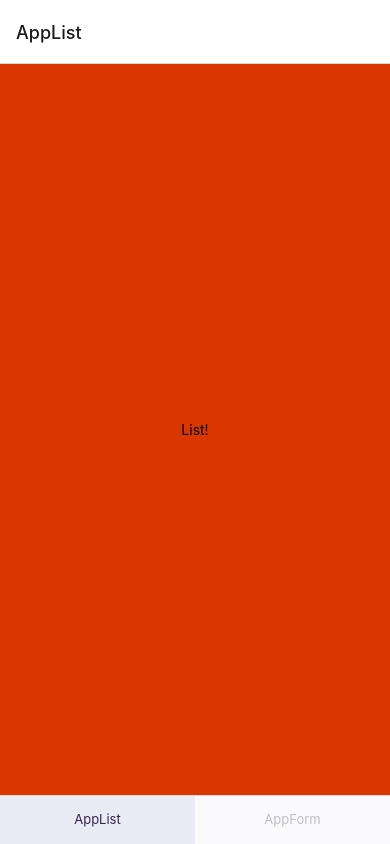
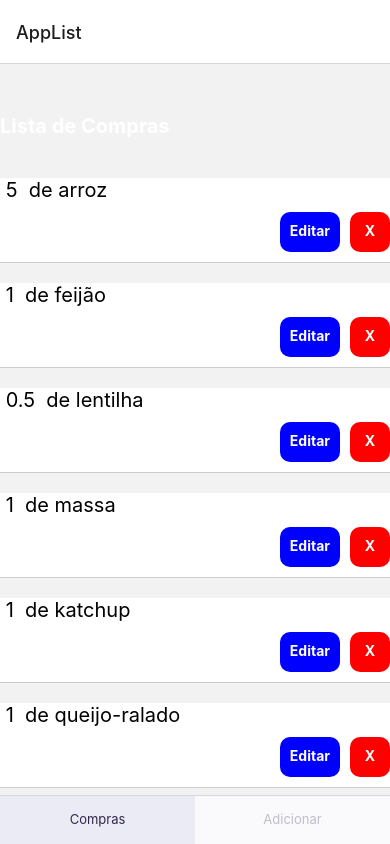
Before and after one commit to lara-marinelli/tabs-navigation-examples, a React Native app: screen / in a window 390 px wide. Built offline with nearby package versions, Linux system fonts and the light colour scheme.

Commit message:
aula_16_12

```diff
--- a/AppForm.js
+++ b/AppForm.js
@@ -1,11 +1,61 @@
 import { StatusBar } from "expo-status-bar";
-import React from "react";
-import { StyleSheet, Text, View } from "react-native";
+import React, { useState, useEffect } from "react";
+import {
+  StyleSheet,
+  Text,
+  View,
+  TextInput,
+  TouchableOpacity,
+} from "react-native";
+import AsyncStorage from "@react-native-async-storage/async-storage";
 
-export default function AppForm() {
+export default function AppForm({ navigation }) {
+  const [descricao, setDescricao] = useState("");
+  const [quantidade, setQuantidade] = useState("");
+
+  function handleDescriptionChange(descricao) {
+    setDescricao(descricao);
+  }
+  function handleQuantityChange(quantidade) {
+    setQuantidade(quantidade);
+  }
+  async function handleButtonPress() {
+    const listItem = {
+      id: new Date().getTime(),
+      descricao,
+      quantidade: parseInt(quantidade),
+    };
+    let savedItems = [];
+    const response = await AsyncStorage.getItem("items");
+
+    if (response) savedItems = JSON.parse(response);
+    savedItems.push(listItem);
+
+    await AsyncStorage.setItem("items", JSON.stringify(savedItems));
+    navigation.navigate("AppList", listItem);
+  }
+
   return (
     <View style={styles.container}>
-      <Text>Form!</Text>
+      <Text style={styles.title}>Item para comprar</Text>
+      <View style={styles.inputContainer}>
+        <TextInput
+          style={styles.input}
+          onChangeText={handleDescriptionChange}
+          placeholder="O que está faltando em casa?"
+          clearButtonMode="always"
+        />
+        <TextInput
+          style={styles.input}
+          onChangeText={handleQuantityChange}
+          placeholder="Digite a quantidade"
+          keyboardType={"numeric"}
+          clearButtonMode="always"
+        />
+        <TouchableOpacity style={styles.button} onPress={handleButtonPress}>
+          <Text style={styles.buttonText}>Salvar</Text>
+        </TouchableOpacity>
+      </View>
       <StatusBar style="light" />
     </View>
   );
@@ -16,6 +66,47 @@ const styles = StyleSheet.create({
     flex: 1,
     backgroundColor: "#D93600",
     alignItems: "center",
+  },
+  title: {
+    color: "#fff",
+    fontSize: 20,
+    fontWeight: "bold",
+    marginTop: 50,
+  },
+  inputContainer: {
+    flex: 1,
+    marginTop: 30,
+    width: "90%",
+    padding: 20,
+    borderTopLeftRadius: 10,
+    borderTopRightRadius: 10,
+    alignItems: "stretch",
+    backgroundColor: "#fff",
+  },
+  input: {
+    marginTop: 10,
+    height: 60,
+    backgroundColor: "#fff",
+    borderRadius: 10,
+    paddingHorizontal: 24,
+    fontSize: 16,
+    alignItems: "stretch",
+  },
+  button: {
+    marginTop: 10,
+    height: 60,
+    backgroundColor: "blue",
+    borderRadius: 10,
+    paddingHorizontal: 24,
+    fontSize: 16,
+    alignItems: "center",
     justifyContent: "center",
+    elevation: 20,
+    shadowOpacity: 20,
+    shadowColor: "#ccc",
+  },
+  buttonText: {
+    color: "#fff",
+    fontWeight: "bold",
   },
 });
--- /dev/null
+++ b/AppItem.js
@@ -0,0 +1,66 @@
+import React from "react";
+import { StyleSheet, Text, View, TouchableOpacity } from "react-native";
+
+export default function AppItem(props) {
+  return (
+    <View style={styles.container}>
+      <Text style={styles.textItem}> {props.item} </Text>
+      <View style={styles.buttonsContainer}>
+        <TouchableOpacity style={styles.deleteButton}>
+          <Text style={styles.buttonText}>X</Text>
+        </TouchableOpacity>
+        <TouchableOpacity style={styles.editButton}>
+          <Text style={styles.buttonText}>Editar</Text>
+        </TouchableOpacity>
+      </View>
+    </View>
+  );
+}
+
+const styles = StyleSheet.create({
+  container: {
+    backgroundColor: "#fff",
+    marginTop: 20,
+    width: "100%",
+  },
+  buttonsContainer: {
+    flexDirection: "row-reverse",
+    alignItems: "flex-end",
+    borderBottomWidth: 1,
+    borderBottomColor: "#CCC",
+    paddingBottom: 10,
+    marginTop: 10,
+  },
+  editButton: {
+    marginLeft: 10,
+    height: 40,
+    backgroundColor: "blue",
+    borderRadius: 10,
+    padding: 10,
+    fontSize: 12,
+    elevation: 10,
+    shadowOpacity: 10,
+    shadowColor: "#ccc",
+    alignItems: "center",
+  },
+  deleteButton: {
+    marginLeft: 10,
+    height: 40,
+    width: 40,
+    backgroundColor: "red",
+    borderRadius: 10,
+    padding: 10,
+    fontSize: 12,
+    elevation: 10,
+    shadowOpacity: 10,
+    shadowColor: "#ccc",
+    alignItems: "center",
+  },
+  buttonText: {
+    color: "#fff",
+    fontWeight: "bold",
+  },
+  textItem: {
+    fontSize: 20,
+  },
+});
--- a/AppList.js
+++ b/AppList.js
@@ -1,12 +1,39 @@
 import { StatusBar } from "expo-status-bar";
-import React from "react";
-import { StyleSheet, Text, View } from "react-native";
+import React, { useState } from "react";
+import { StyleSheet, View, Text, ScrollView } from "react-native";
+import AppItem from "./AppItem";
 
 export default function AppList() {
+  const [items, setItems] = useState([
+    { id: 1, quantidade: 5, descricao: "arroz" },
+    { id: 2, quantidade: 1, descricao: "feijão" },
+    { id: 3, quantidade: 0.5, descricao: "lentilha" },
+    { id: 4, quantidade: 1, descricao: "massa" },
+    { id: 5, quantidade: 1, descricao: "katchup" },
+    { id: 6, quantidade: 1, descricao: "queijo-ralado" },
+    { id: 7, quantidade: 5, descricao: "arroz" },
+    { id: 8, quantidade: 1, descricao: "feijão" },
+    { id: 9, quantidade: 0.5, descricao: "lentilha" },
+    { id: 10, quantidade: 1, descricao: "massa" },
+    { id: 11, quantidade: 1, descricao: "katchup" },
+    { id: 6, quantidade: 1, descricao: "queijo-ralado" },
+  ]);
+
   return (
-    <View style={styles.container}>
-      <Text>List!</Text>
+    <View style={{ flex: 1 }}>
       <StatusBar style="light" />
+      <Text style={styles.title}>Lista de Compras</Text>
+      <ScrollView>
+        {items.map((item) => {
+          return (
+            <AppItem
+              key={item.id}
+              id={item.id}
+              item={item.quantidade + "  de " + item.descricao}
+            />
+          );
+        })}
+      </ScrollView>
     </View>
   );
 }
@@ -18,4 +45,24 @@ const styles = StyleSheet.create({
     alignItems: "center",
     justifyContent: "center",
   },
+  title: {
+    color: "#fff",
+    fontSize: 20,
+    fontWeight: "bold",
+    marginTop: 50,
+    marginBottom: 20,
+  },
+  scrollContainer: {
+    flex: 1,
+    width: "90%",
+  },
+  itemsContainer: {
+    flex: 1,
+    marginTop: 10,
+    padding: 20,
+    borderTopLeftRadius: 10,
+    borderTopRightRadius: 10,
+    alignItems: "stretch",
+    backgroundColor: "#fff",
+  },
 });
--- a/AppTab.js
+++ b/AppTab.js
@@ -27,8 +27,16 @@ function AppTab() {
           tabBarIconStyle: { display: "none" },
         }}
       >
-        <Screen name="AppList" component={AppList} />
-        <Screen name="AppForm" component={AppForm} />
+        <Screen
+          name="AppList"
+          component={AppList}
+          options={{ tabBarLabel: "Compras" }}
+        />
+        <Screen
+          name="AppForm"
+          component={AppForm}
+          options={{ tabBarLabel: "Adicionar" }}
+        />
       </Navigator>
     </NavigationContainer>
   );
--- a/package.json
+++ b/package.json
@@ -10,6 +10,7 @@
     "eject": "expo eject"
   },
   "dependencies": {
+    "@react-native-async-storage/async-storage": "~1.15.0",
     "@react-native-community/masked-view": "^0.1.11",
     "@react-navigation/bottom-tabs": "^6.0.9",
     "@react-navigation/native": "^6.0.6",
```
Also changed, not shown: 1 other file (tests, documents, lock files or other folders).
